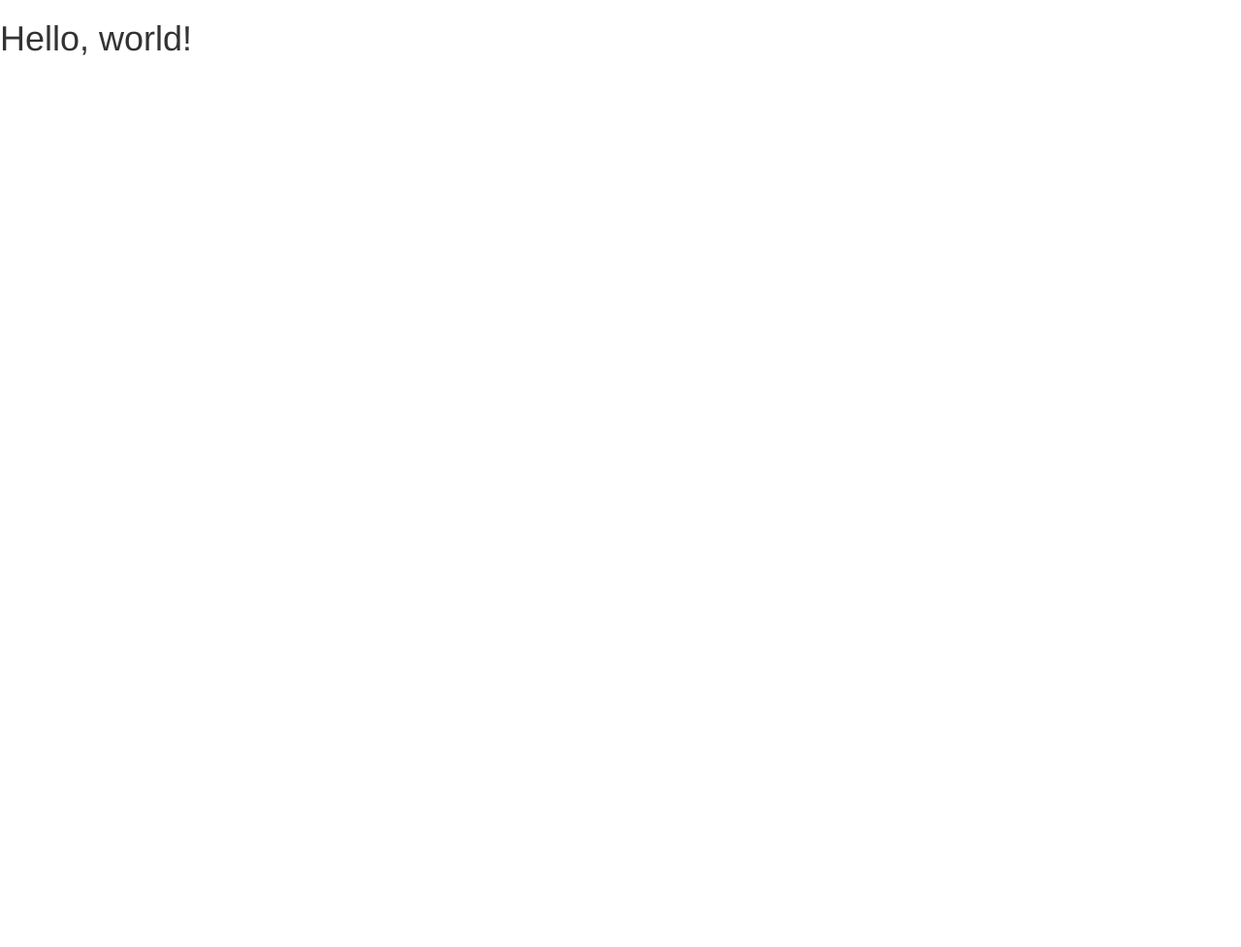
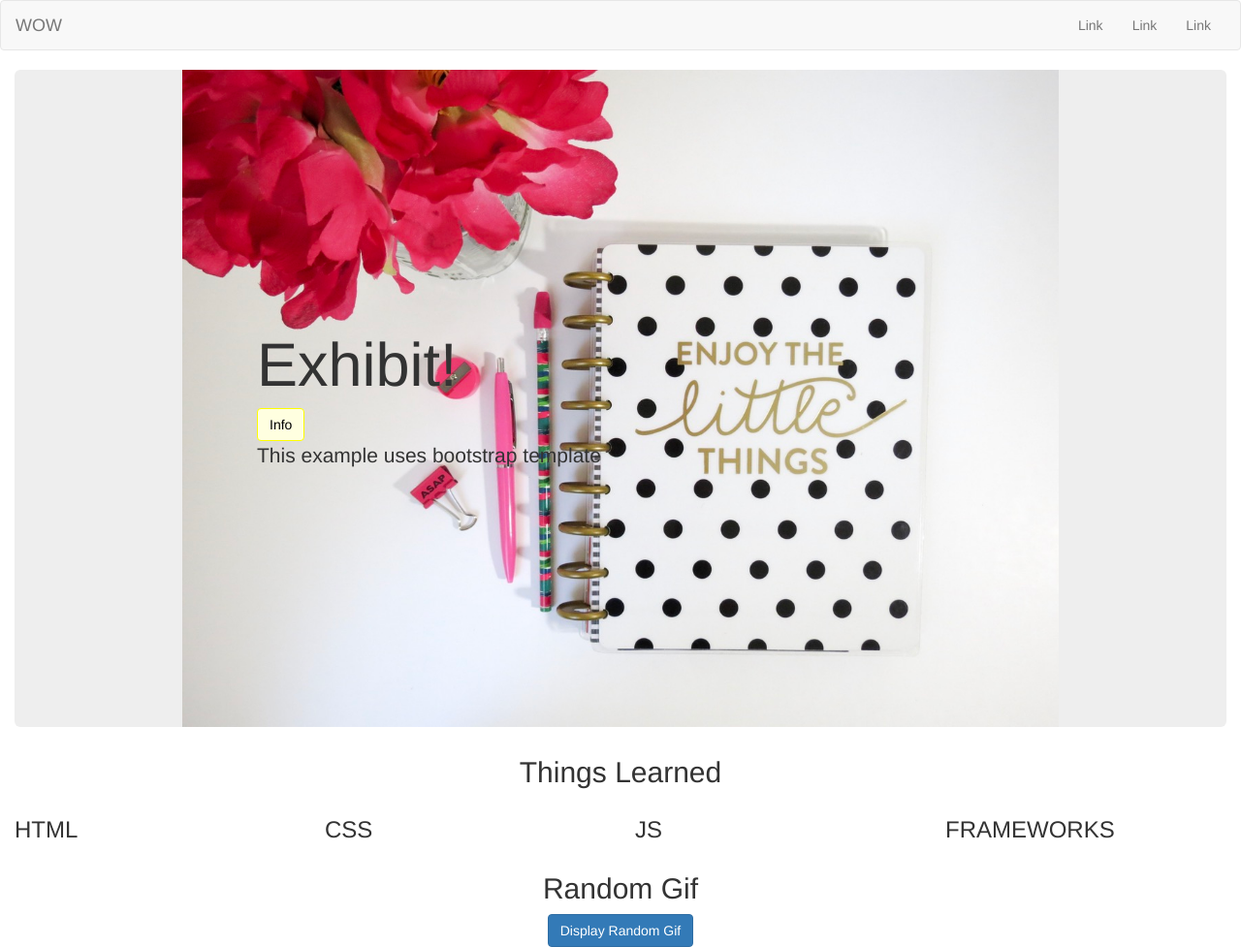
Before and after one commit to sadaf30/gif, a plain HTML site: page index.html in a window 1280 px wide. Shown: the whole page at 97% size. Before the commit the page ends 800 px from the top, so only its background shows below. Drawn offline with Linux system fonts and the light colour scheme.

Commit message:
gif added

```diff
--- a/css/style.css
+++ b/css/style.css
@@ -0,0 +1,17 @@
+.btn-info {
+	background-color: lightyellow;
+	border-color: yellow;
+	color: #000;
+}
+.jumbo-bg{
+	background-image: url(../img/pic1.jpeg);
+	background-position: top;
+	background-size: contain;
+	padding: 250px !important;
+	background-repeat: no-repeat;
+}
+
+img{
+	width: 1200px;
+	height: auto;
+}
--- a/index.html
+++ b/index.html
@@ -19,7 +19,66 @@
     <![endif]-->
   </head>
   <body>
-    <h1>Hello, world!</h1>
+    <nav class="navbar navbar-default">
+  <div class="container-fluid">
+    <!-- Brand and toggle get grouped for better mobile display -->
+    <div class="navbar-header">
+      <button type="button" class="navbar-toggle collapsed" data-toggle="collapse" data-target="#topnav" aria-expanded="false">
+        <span class="sr-only">Toggle navigation</span>
+        <span class="icon-bar"></span>
+        <span class="icon-bar"></span>
+        <span class="icon-bar"></span>
+      </button>
+      <a class="navbar-brand" href="#">WOW</a>
+    </div>
+
+    <!-- Collect the nav links, forms, and other content for toggling -->
+    <div class="collapse navbar-collapse" id="topnav">
+
+
+      <ul class="nav navbar-nav navbar-right">
+        <li><a href="#">Link</a></li>
+        <li><a href="#">Link</a></li>
+        <li><a href="#">Link</a></li>
+
+      </ul>
+    </div><!-- /.navbar-collapse -->
+  </div><!-- /.container-fluid -->
+</nav>
+<div class="container-fluid ">
+  <div class="jumbotron jumbo-bg">
+  <h1 id="main-header">Exhibit!</h1>
+  <button type="button" class="btn btn-info">Info</button>
+  <p> This example uses bootstrap template</p>
+</div>
+<h2 class="text-center">Things Learned</h2>
+<div class="row">
+  <div class="col-lg-3 col-md-6 col-sm-12"><!-- fluidity-->
+  <h3>HTML</h3>
+  </div><!-- closes col class div -->
+  <div class="col-lg-3 col-md-6 col-sm-12"><!-- fluidity-->
+  <h3>CSS</h3>
+  </div><!-- closes col class div -->
+  <div class="col-lg-3 col-md-6 col-sm-12"><!-- fluidity-->
+  <h3>JS</h3>
+  </div><!-- closes col class div -->
+  <div class="col-lg-3 col-md-6 col-sm-12"><!-- fluidity-->
+  <h3>FRAMEWORKS</h3>
+  </div><!-- closes col class div -->
+
+</div><!-- closes row class div -->
+
+
+
+
+<div class="text-center">
+  <h2>Random Gif</h2>
+  <button class="btn btn-primary" id="random-gif-btn">Display Random Gif</button>
+  <div id="random-gif-container">
+
+  </div>
+</div>
+</div> <!-- closes container class div -->
 
     <!-- jQuery (necessary for Bootstrap's JavaScript plugins) -->
     <script src="js/jquery.js"></script>
--- a/js/main.js
+++ b/js/main.js
@@ -0,0 +1,12 @@
+// var $mainheader= $('#main-header');
+// // console.log($mainheader);
+// $mainheader.html('Hello');
+
+$('#random-gif-btn').click(function(){
+	$.get( "http://api.giphy.com/v1/gifs/random?api_key=dc6zaTOxFJmzC&tag=american+psycho&rating=pg", function( data ) {
+		var img='<img src="' + data.data.image_url + '">'
+		$('#random-gif-container').html(img);
+
+  		console.log(data);
+});
+});
```
Also changed, not shown: img/pic1.jpeg (added), 1 other file.
